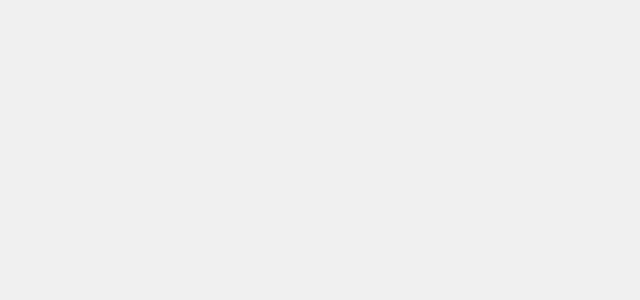
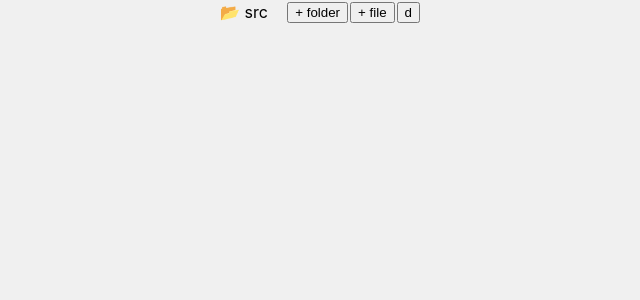
Before and after one commit to smeekas/machine-coding, a React (Vite) app: page /file in a window 1280 px wide. Before the commit this address had no page. Shown: the top 300 px of the page, without its empty margins (328-968 px from the left). Built offline with nearby package versions, Linux system fonts and the light colour scheme.

Commit message:
folders: need to improve a11y and make it extensible

```diff
--- a/src/App.tsx
+++ b/src/App.tsx
@@ -15,6 +15,7 @@ import TooltipPage from "./pages/Tooltip/TooltipPage";
 import TabsPage from "./pages/Tabs/TabsPage";
 import ModalPage from "./pages/Modal/ModalPage";
 import PaginationPage from "./pages/Pagination/PaginationPage";
+import FileExplorerPage from "./pages/FileExplorer/FileExplorerPage";
 
 function App() {
   return (
@@ -35,6 +36,8 @@ function App() {
           <Route path="tabs" element={<TabsPage />} />
           <Route path="modal" element={<ModalPage />} />
           <Route path="pagination" element={<PaginationPage />} />
+          <Route path="file" element={<FileExplorerPage />} />
+
           <Route index path="/" element={<Home />} />
         </Routes>
       </BrowserRouter>
--- /dev/null
+++ b/src/components/FileExplorer/FileExplorer.module.css
@@ -0,0 +1,27 @@
+.container {
+  text-align: left;
+  min-width: 200px;
+  align-self: self-start;
+}
+
+.file,
+.folder,
+input {
+  transform: translateX(8px);
+}
+
+.name:hover {
+  background-color: rgb(185, 185, 185);
+}
+
+.name {
+  display: flex;
+  justify-content: space-between;
+  align-items: center;
+  cursor: pointer;
+}
+.btnGroup {
+  display: flex;
+  justify-content: center;
+  gap: 2px;
+}
--- /dev/null
+++ b/src/components/FileExplorer/FileExplorer.tsx
@@ -0,0 +1,29 @@
+import { useState } from "react";
+import { AddNode, ExplorerData, RemoveNodeHandler } from "./file.types";
+import { dummyData } from "./data";
+import styles from "./FileExplorer.module.css";
+import Folder from "./Folder";
+import useTraverseTree from "./useTraverseTree";
+
+function FileExplorer() {
+  const [data, setData] = useState<ExplorerData>(dummyData);
+
+  const { insertNode, removeNode } = useTraverseTree();
+  const addNode: AddNode = (id, isFolder, name) => {
+    setData(insertNode(data, id, isFolder, name));
+  };
+  const removenodeHandler: RemoveNodeHandler = (id) => {
+    setData(removeNode(data, id));
+  };
+  return (
+    <div className={styles.container}>
+      <Folder
+        explorerData={data}
+        insertNode={addNode}
+        removeNode={removenodeHandler}
+      />
+    </div>
+  );
+}
+
+export default FileExplorer;
--- /dev/null
+++ b/src/components/FileExplorer/Folder.tsx
@@ -0,0 +1,99 @@
+import { FocusEvent, KeyboardEvent, MouseEvent, useState } from "react";
+import { AddNode, ExplorerData, RemoveNodeHandler, Type } from "./file.types";
+import styles from "./FileExplorer.module.css";
+type FolderProps = {
+  explorerData: ExplorerData;
+  insertNode: AddNode;
+  removeNode: RemoveNodeHandler;
+};
+function Folder({ explorerData, insertNode, removeNode }: FolderProps) {
+  const [showContent, setShowContent] = useState(false);
+  const [showInput, setShowInput] = useState<Type | null>(null);
+  const openContent = (typeOfItem: Type) => {
+    setShowInput(typeOfItem);
+  };
+  const onAddFile = () => {
+    openContent("file");
+  };
+  const onAddFolder = () => {
+    openContent("folder");
+  };
+  const onBlur = (e: FocusEvent<HTMLInputElement>) => {
+    //add new
+    const target = e.target as HTMLInputElement;
+    if (showInput && target.value.trim().length > 0) {
+      insertNode(explorerData.id, showInput === "folder", e.target.value);
+    }
+    setShowInput(null);
+    setShowContent(true);
+  };
+  const onKeyDown = (e: KeyboardEvent<HTMLInputElement>) => {
+    const target = e.target as HTMLInputElement;
+    if (e.key === "Enter") {
+      if (showInput && target.value.trim().length > 0) {
+        insertNode(explorerData.id, showInput === "folder", target.value);
+        setShowInput(null);
+        setShowContent(true);
+      }
+    } else if (e.key === "Escape") {
+      if (showInput && target.value.trim().length > 0) {
+        insertNode(explorerData.id, showInput === "folder", target.value);
+      }
+      setShowInput(null);
+      setShowContent(true);
+    }
+  };
+  const onDelete = (e: MouseEvent) => {
+    e.stopPropagation();
+    removeNode(explorerData.id);
+  };
+  if (explorerData.isFolder) {
+    return (
+      <div className={styles.folder}>
+        <span
+          className={styles.name}
+          onClick={() => setShowContent((prev) => !prev)}
+        >
+          📂 {explorerData.name}
+          <div className={styles.btnGroup}>
+            <button onClick={onAddFolder}>+ folder</button>
+            <button onClick={onAddFile}>+ file</button>
+            <button onClick={onDelete}>d</button>
+          </div>
+        </span>
+        {showInput && (
+          <input
+            autoFocus
+            placeholder="add"
+            onBlur={onBlur}
+            onKeyDown={onKeyDown}
+          />
+        )}
+        {(showContent || showInput) &&
+          explorerData.items.map((subItem) => {
+            return (
+              <Folder
+                explorerData={subItem}
+                key={subItem.id}
+                insertNode={insertNode}
+                removeNode={removeNode}
+              />
+            );
+          })}
+      </div>
+    );
+  }
+  return (
+    <div className={styles.file}>
+      <span className={styles.name}>
+        {" "}
+        📄 {explorerData.name}
+        <div className={styles.btnGroup}>
+          <button onClick={onDelete}>d</button>
+        </div>
+      </span>
+    </div>
+  );
+}
+
+export default Folder;
--- /dev/null
+++ b/src/components/FileExplorer/data.ts
@@ -0,0 +1,28 @@
+import { ExplorerData } from "./file.types";
+
+export const dummyData: ExplorerData = {
+  id: "1",
+  isFolder: true,
+  name: "src",
+  items: [
+    {
+      id: "2",
+      isFolder: true,
+      name: "utils",
+      items: [
+        {
+          id: "3",
+          isFolder: false,
+          name: "api.ts",
+          items: [],
+        },
+      ],
+    },
+    {
+      id: "4",
+      isFolder: false,
+      items: [],
+      name: "main.tsx",
+    },
+  ],
+};
--- /dev/null
+++ b/src/components/FileExplorer/useTraverseTree.ts
@@ -0,0 +1,36 @@
+import { ExplorerData, InsertNode, RemoveNode } from "./file.types";
+
+function useTraverseTree() {
+  const insertNode: InsertNode = (tree, id, isFolder, name) => {
+    if (tree.id === id && tree.isFolder) {
+      tree.items.push({
+        id: Date.now().toString(),
+        isFolder,
+        name,
+        items: [],
+      });
+      return tree;
+    } else {
+      const newItems: ExplorerData[] = tree.items.map((subTreeItem) => {
+        return insertNode(subTreeItem, id, isFolder, name);
+      });
+
+      return { ...tree, items: newItems };
+    }
+  };
+  const removeNode: RemoveNode = (tree, id) => {
+    if (tree.isFolder) {
+      const newItems: ExplorerData[] = tree.items
+        .map((subTreeItem) => {
+          if (subTreeItem.id === id) return null;
+          return removeNode(subTreeItem, id);
+        })
+        .filter(Boolean);
+      return { ...tree, items: newItems };
+    }
+    return tree;
+  };
+  return { insertNode, removeNode };
+}
+
+export default useTraverseTree;
--- /dev/null
+++ b/src/pages/FileExplorer/FileExplorerPage.tsx
@@ -0,0 +1,7 @@
+import FileExplorer from "../../components/FileExplorer/FileExplorer";
+
+function FileExplorerPage() {
+  return <FileExplorer />;
+}
+
+export default FileExplorerPage;
--- a/src/pages/Home/Home.tsx
+++ b/src/pages/Home/Home.tsx
@@ -48,6 +48,9 @@ function Home() {
         <li>
           <Link to="/pagination">Pagination</Link>
         </li>
+        <li>
+          <Link to="/file">File Explorer</Link>
+        </li>
       </ul>
     </div>
   );
```
Also changed, not shown: src/components/FileExplorer/file.types.ts (added, +19 -0 lines).
